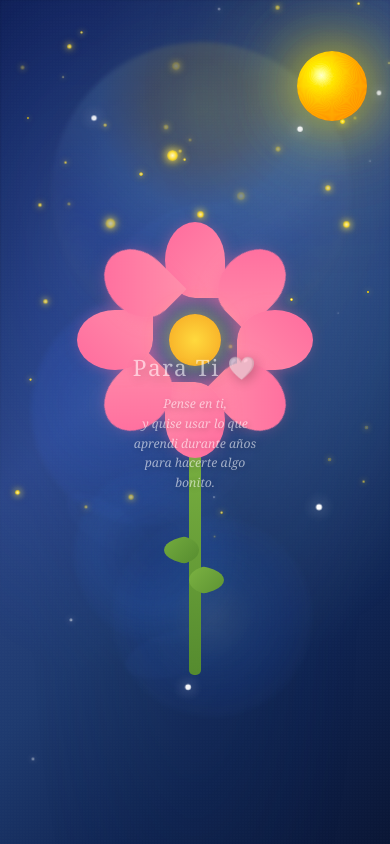
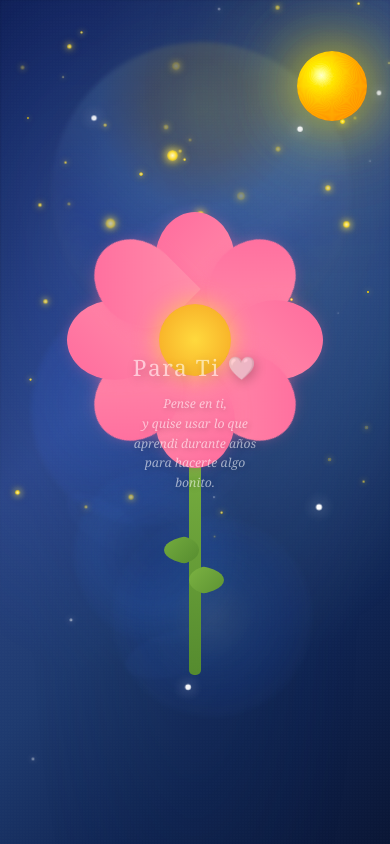
Before and after one commit to MiguelDev21/flor, a plain HTML site: page index.html in a window 390 px wide. Drawn offline with Linux system fonts and the light colour scheme.

Commit message:
arreglo de responsive 2

```diff
--- a/index.html
+++ b/index.html
@@ -622,8 +622,8 @@
             }
 
             .center {
-                width: 60px;
-                height: 60px;
+                width: 15px;
+                height: 15px;
             }
 
             .stem {
@@ -723,10 +723,10 @@
             }
 
             .petal {
-                width: 60px;
-                height: 76px;
-                margin-left: -30px;
-                margin-top: -38px;
+                width: 80px;
+                height: 96px;
+                margin-left: -40px;
+                margin-top: -48px;
             }
 
             .petal:nth-child(1),
@@ -741,8 +741,8 @@
             }
 
             .center {
-                width: 52px;
-                height: 52px;
+                width: 72px;
+                height: 72px;
             }
         }
     </style>
```
